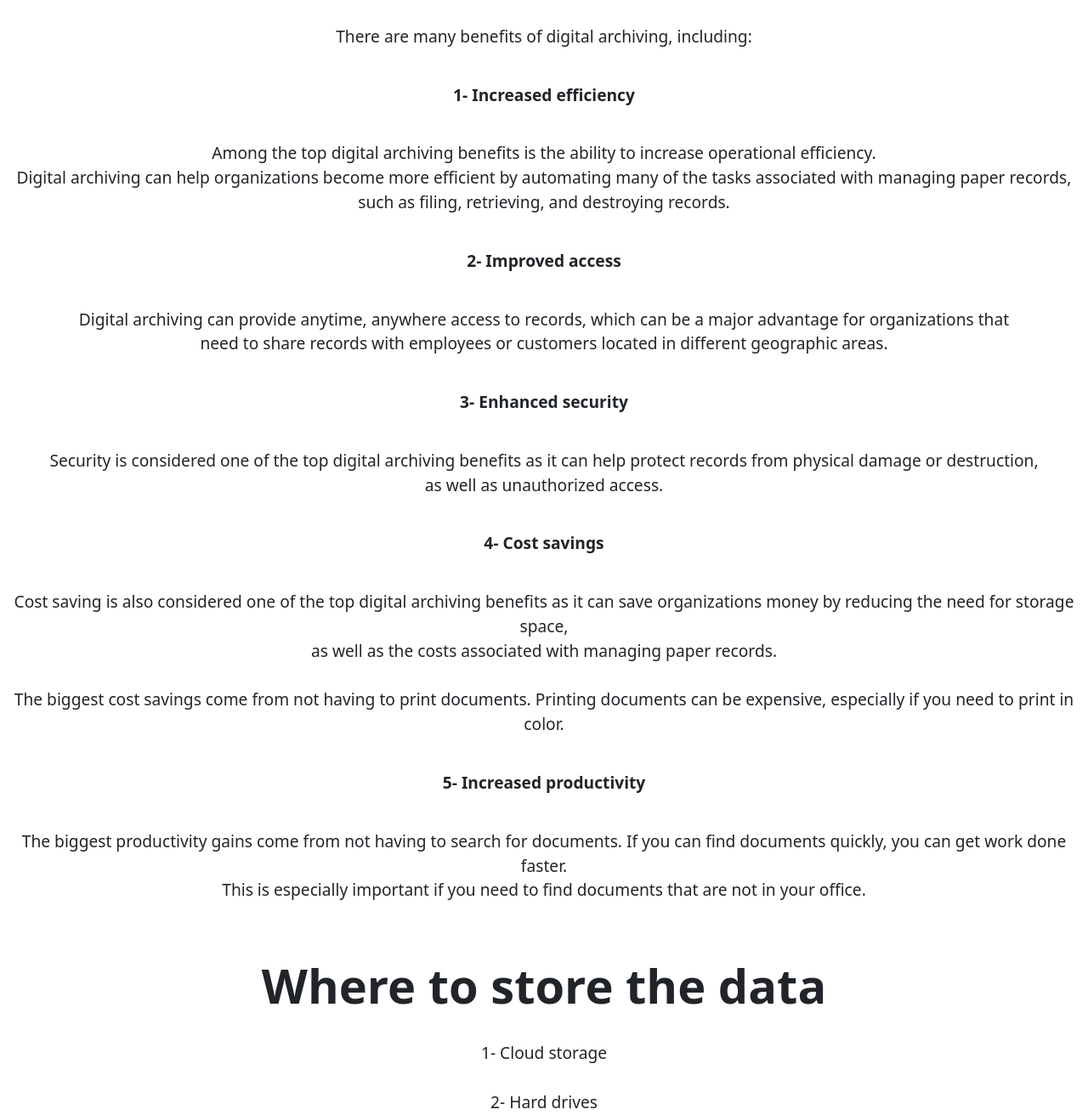
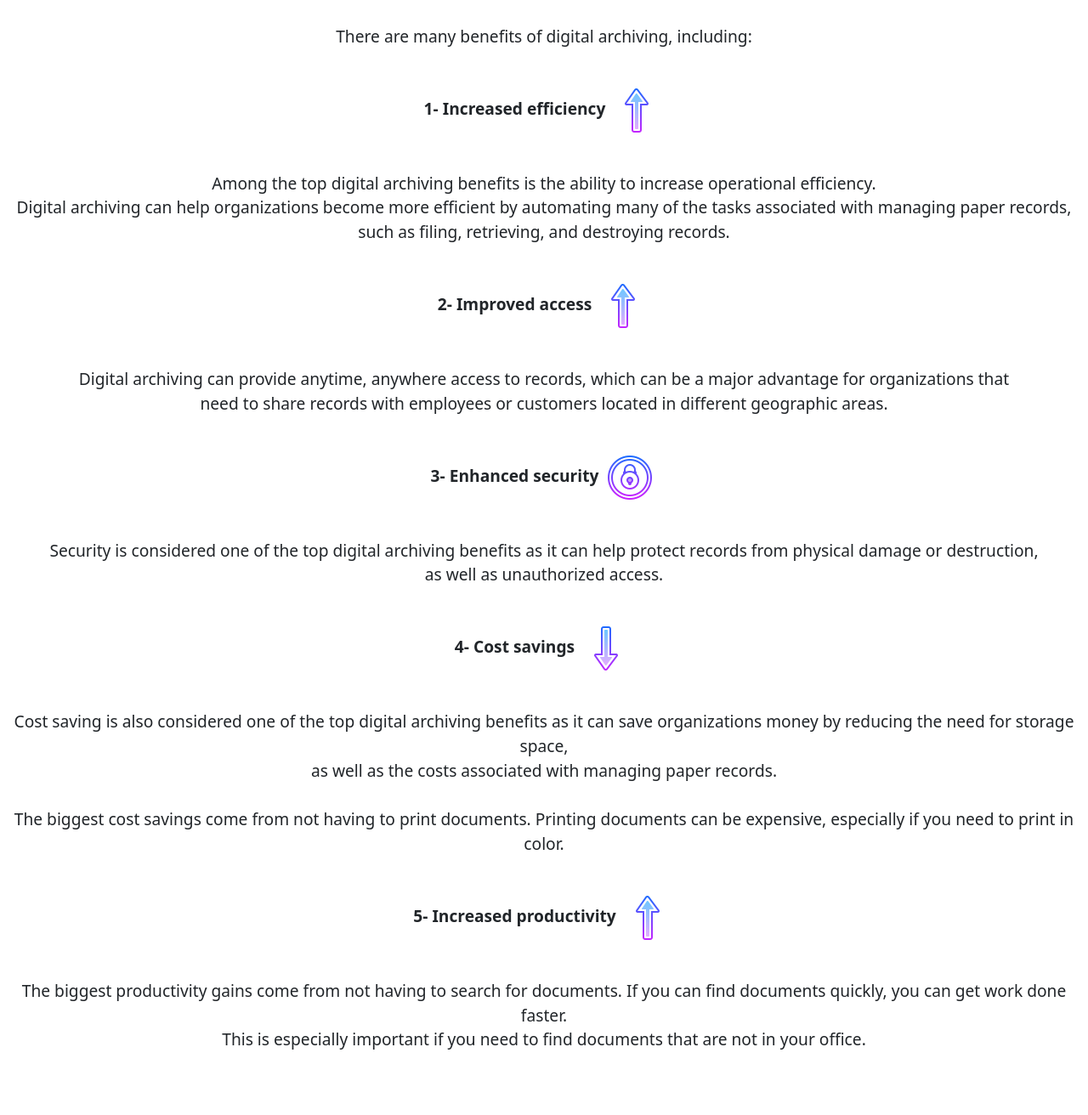
Before and after one commit to NeverNoOne/NeverNoOne.github.io, a plain HTML site: page archiving.html in a window 1280 px wide. Shown: the part 945-2257 px from the top of the page at 85% size. Drawn offline with Linux system fonts and the light colour scheme.

Commit message:
more icons added + credits

```diff
--- a/archiving.html
+++ b/archiving.html
@@ -105,6 +105,7 @@
     <br>
     <p class="p-bold">
         1- Increased efficiency
+        <img src="Icons/icons8-up-64.png">
     </p>
     <br>
     <p>
@@ -115,6 +116,7 @@
     <br>
     <p class="p-bold">
         2- Improved access
+        <img src="Icons/icons8-up-64.png">
     </p>
     <br>
     <p>
@@ -124,6 +126,7 @@
     <br>
     <p class="p-bold">
         3- Enhanced security
+        <img src="Icons/icons8-secure-64.png">
     </p>
     <br>
     <p>
@@ -133,6 +136,7 @@
     <br>
     <p class="p-bold">
         4- Cost savings
+        <img src="Icons/icons8-down-64.png">
     </p>
     <br>
     <p>
@@ -145,6 +149,7 @@
     <br>
     <p class="p-bold">
         5- Increased productivity
+        <img src="Icons/icons8-up-64.png">
     </p>
     <br>
     <p>
```
Also changed, not shown: Privacy.html (+5 -0 lines), Icons/icons8-down-64.png (added), Icons/icons8-secure-64.png (added), Icons/icons8-up-64.png (added).
